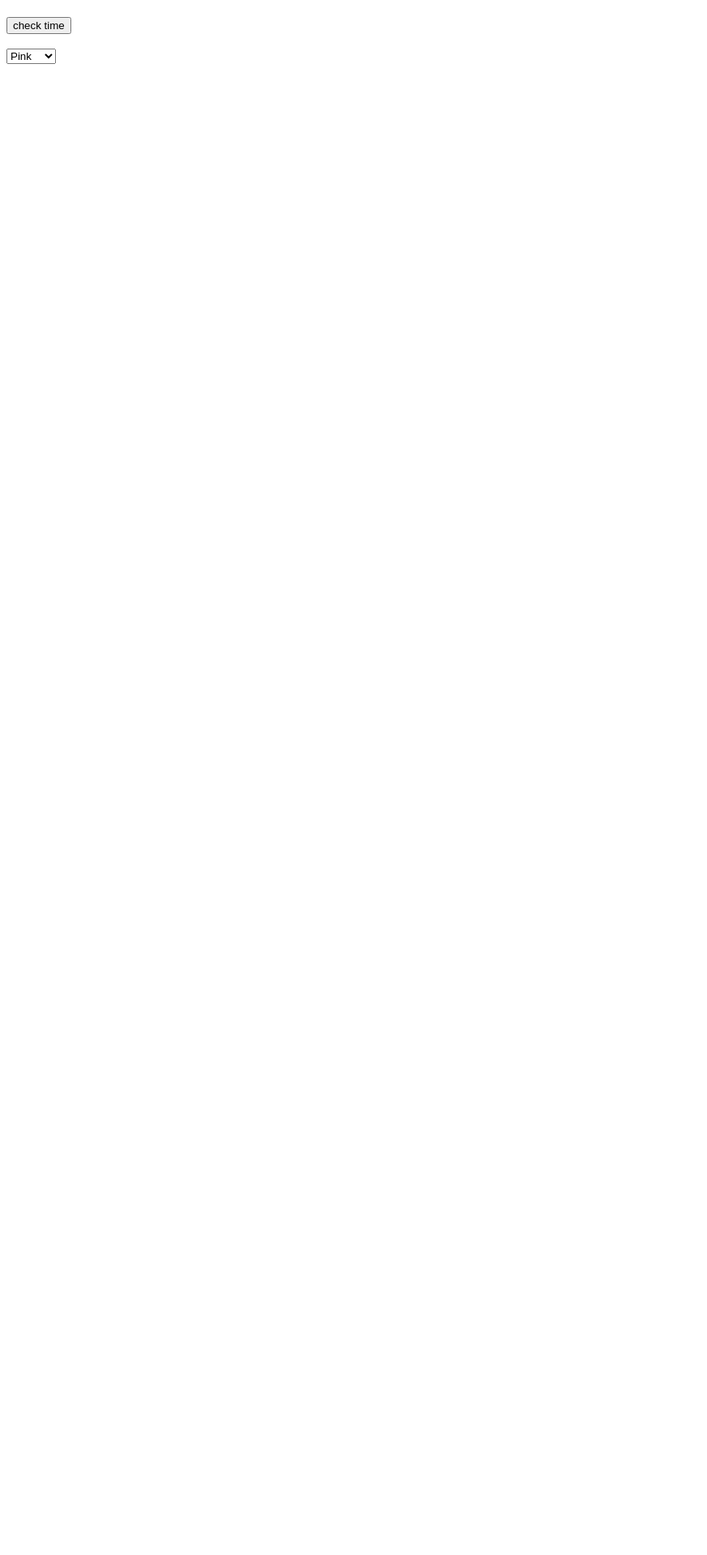
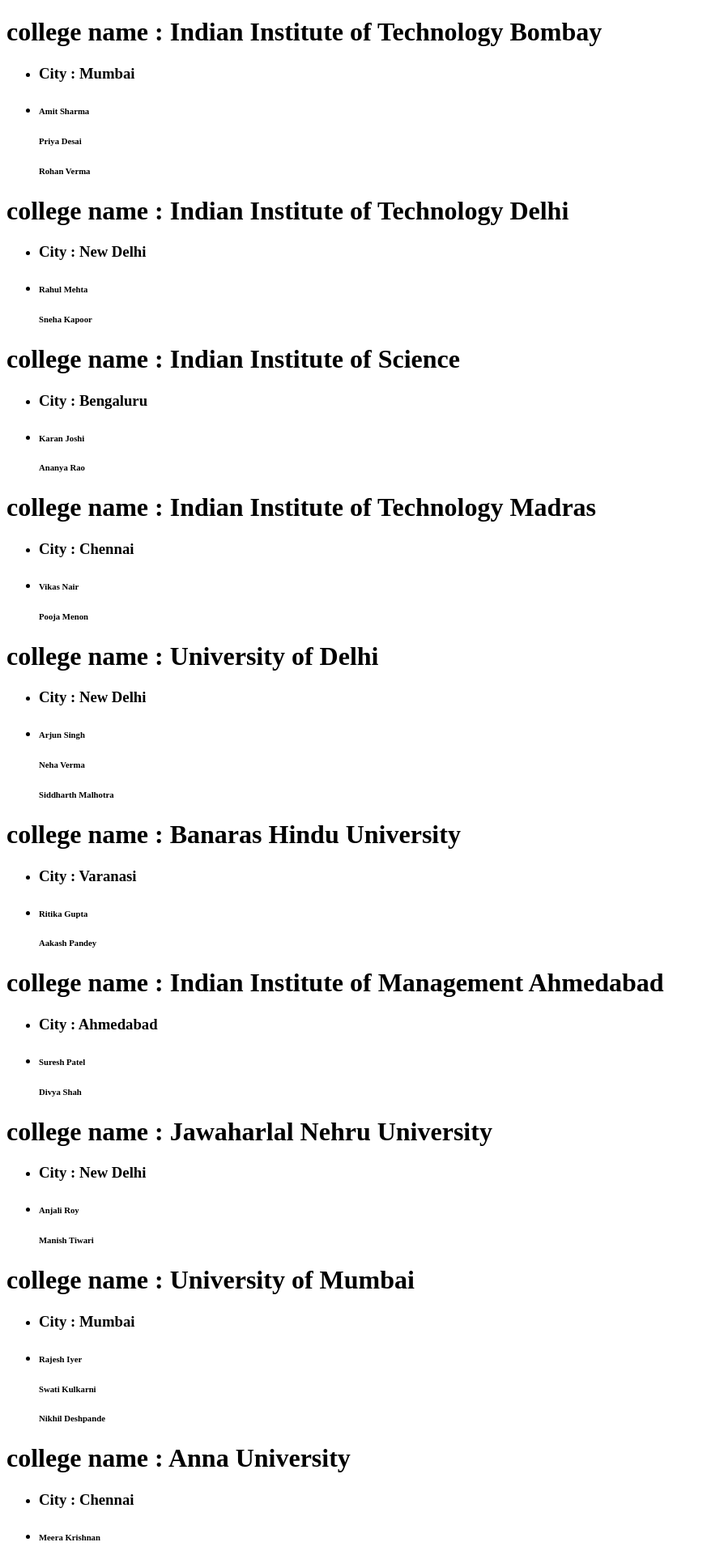
Before and after one commit to kaustubhlearner/React-practice, a React (Vite) app: page / in a window 1280 px wide. Shown: the top 1920 px of the page at 81% size, without its empty margins (0-873 px from the left). Before the commit the page ends 800 px from the top, so only its background shows below. Built offline with nearby package versions, Linux system fonts and the light colour scheme.

Commit message:
nested looping

```diff
--- a/src/App.jsx
+++ b/src/App.jsx
@@ -2,10 +2,202 @@ import { useState } from "react"
 import Checkbox from "./components/Checkbox"
 
 function App() {
-  const [color, setcolor]= useState('green')
+  const data = [
+    {
+      "name": "Indian Institute of Technology Bombay",
+      "city": "Mumbai",
+      "website": "https://www.iitb.ac.in",
+      "students": [
+        {
+          "name": "Amit Sharma",
+          "age": 21,
+          "email": "amit.sharma@iitb.ac.in"
+        },
+        {
+          "name": "Priya Desai",
+          "age": 22,
+          "email": "priya.desai@iitb.ac.in"
+        },
+        {
+          "name": "Rohan Verma",
+          "age": 23,
+          "email": "rohan.verma@iitb.ac.in"
+        }
+      ]
+    },
+    {
+      "name": "Indian Institute of Technology Delhi",
+      "city": "New Delhi",
+      "website": "https://home.iitd.ac.in",
+      "students": [
+        {
+          "name": "Rahul Mehta",
+          "age": 23,
+          "email": "rahul.mehta@iitd.ac.in"
+        },
+        {
+          "name": "Sneha Kapoor",
+          "age": 21,
+          "email": "sneha.kapoor@iitd.ac.in"
+        }
+      ]
+    },
+    {
+      "name": "Indian Institute of Science",
+      "city": "Bengaluru",
+      "website": "https://www.iisc.ac.in",
+      "students": [
+        {
+          "name": "Karan Joshi",
+          "age": 24,
+          "email": "karan.joshi@iisc.ac.in"
+        },
+        {
+          "name": "Ananya Rao",
+          "age": 22,
+          "email": "ananya.rao@iisc.ac.in"
+        }
+      ]
+    },
+    {
+      "name": "Indian Institute of Technology Madras",
+      "city": "Chennai",
+      "website": "https://www.iitm.ac.in",
+      "students": [
+        {
+          "name": "Vikas Nair",
+          "age": 21,
+          "email": "vikas.nair@iitm.ac.in"
+        },
+        {
+          "name": "Pooja Menon",
+          "age": 23,
+          "email": "pooja.menon@iitm.ac.in"
+        }
+      ]
+    },
+    {
+      "name": "University of Delhi",
+      "city": "New Delhi",
+      "website": "http://www.du.ac.in",
+      "students": [
+        {
+          "name": "Arjun Singh",
+          "age": 22,
+          "email": "arjun.singh@du.ac.in"
+        },
+        {
+          "name": "Neha Verma",
+          "age": 21,
+          "email": "neha.verma@du.ac.in"
+        },
+        {
+          "name": "Siddharth Malhotra",
+          "age": 23,
+          "email": "siddharth.malhotra@du.ac.in"
+        }
+      ]
+    },
+    {
+      "name": "Banaras Hindu University",
+      "city": "Varanasi",
+      "website": "https://www.bhu.ac.in",
+      "students": [
+        {
+          "name": "Ritika Gupta",
+          "age": 22,
+          "email": "ritika.gupta@bhu.ac.in"
+        },
+        {
+          "name": "Aakash Pandey",
+          "age": 24,
+          "email": "aakash.pandey@bhu.ac.in"
+        }
+      ]
+    },
+    {
+      "name": "Indian Institute of Management Ahmedabad",
+      "city": "Ahmedabad",
+      "website": "https://www.iima.ac.in",
+      "students": [
+        {
+          "name": "Suresh Patel",
+          "age": 23,
+          "email": "suresh.patel@iima.ac.in"
+        },
+        {
+          "name": "Divya Shah",
+          "age": 22,
+          "email": "divya.shah@iima.ac.in"
+        }
+      ]
+    },
+    {
+      "name": "Jawaharlal Nehru University",
+      "city": "New Delhi",
+      "website": "https://www.jnu.ac.in",
+      "students": [
+        {
+          "name": "Anjali Roy",
+          "age": 22,
+          "email": "anjali.roy@jnu.ac.in"
+        },
+        {
+          "name": "Manish Tiwari",
+          "age": 24,
+          "email": "manish.tiwari@jnu.ac.in"
+        }
+      ]
+    },
+    {
+      "name": "University of Mumbai",
+      "city": "Mumbai",
+      "website": "https://mu.ac.in",
+      "students": [
+        {
+          "name": "Rajesh Iyer",
+          "age": 24,
+          "email": "rajesh.iyer@mu.ac.in"
+        },
+        {
+          "name": "Swati Kulkarni",
+          "age": 21,
+          "email": "swati.kulkarni@mu.ac.in"
+        },
+        {
+          "name": "Nikhil Deshpande",
+          "age": 23,
+          "email": "nikhil.deshpande@mu.ac.in"
+        }
+      ]
+    },
+    {
+      "name": "Anna University",
+      "city": "Chennai",
+      "website": "https://www.annauniv.edu",
+      "students": [
+        {
+          "name": "Meera Krishnan",
+          "age": 21,
+          "email": "meera.krishnan@annauniv.edu"
+        },
+        {
+          "name": "Vignesh Reddy",
+          "age": 22,
+          "email": "vignesh.reddy@annauniv.edu"
+        }
+      ]
+    }
+  ]
+
   return (
     <>
-  <Checkbox  color={color}/>
+      {data.map((college, index) =>
+        <div key={index}>
+           <Checkbox college= {college}/>
+        </div>
+      )}
+
     </>
   )
 }
--- a/src/components/Checkbox.jsx
+++ b/src/components/Checkbox.jsx
@@ -1,25 +1,25 @@
 import React, { useState } from 'react'
 
-const Checkbox = ({color }) => {
-
-    const [time, settime] = useState('')
-    function updatetime() {
-        let a = new Date().toLocaleTimeString()
-        settime(a)
-    }
+const Checkbox = ({ college }) => {
 
     return (
         <>
-            <h1 style={{color:color, backgroundColor:"black", width:"120px"}}> {time}</h1>
-            <button onClick={updatetime}>check time </button>
-            <br />
-            <br />
-            <select defaultValue={"pink"}>
-                <option value="red">Red</option>
-                <option value="pink">Pink</option>
-                <option value="green">Green</option>
-                <option value="yellow">Yellow</option>
-            </select>
+            <h1>college name : {college.name}</h1>
+            <ul>
+                <li>
+                    <h3>City : {college.city}</h3>
+                </li>
+                <li>
+
+                    {
+                        college.students.map((students, index) => (
+                            <div key={index} >
+                                <h6>{students.name}</h6>
+                            </div>
+                        ))
+                    }
+                </li>
+            </ul>
         </>
     )
 }
```
